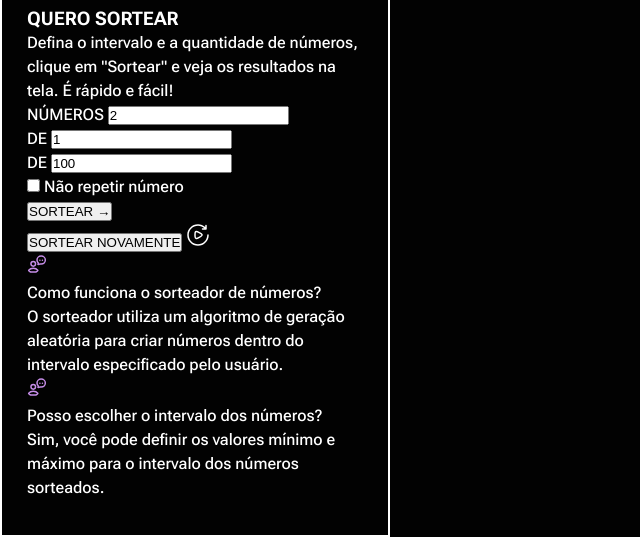
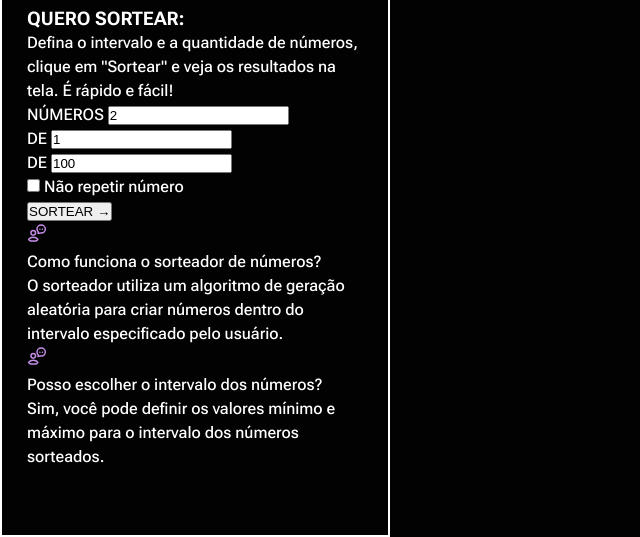
Before and after one commit to Raphagalv/Sorteador-de-n-meros, a plain HTML site: page index.html in a window 1280 px wide. Shown: the part 263-800 px from the top of the page, without its empty margins (0-640 px from the left). Drawn offline with Linux system fonts and the light colour scheme.

Commit message:
Form estilizado

```diff
--- a/index.html
+++ b/index.html
@@ -30,13 +30,14 @@
             </div>
         </header>
 
-        <section>
+
+        <form>
             <div class="info-sorteio">
-                <h3>QUERO SORTEAR</h3>
+                <h3>QUERO SORTEAR:</h3>
                 <p>Defina o intervalo e a quantidade de números, clique em "Sortear" e veja os resultados na tela. É
                     rápido e fácil!</p>
             </div>
-            <form id="sorteio">
+
             <div class="inputs">
                 <div class="campo">
                     <label for="qtd">NÚMEROS</label>
@@ -53,7 +54,6 @@
                     <input type="number" id="max" value="100">
                 </div>
             </div>
-
             <!-- TOGGLE -->
             <div class="toggle">
                 <input type="checkbox" id="no-repeat">
@@ -64,9 +64,11 @@
             <button type="submit" class="btn-sortear">
                 SORTEAR →
             </button>
+        </form>
 
 
-                <div class="inputs hidden">
+
+        <!-- <div class="inputs hidden">
             <h4>RESULTADO DO SORTEIO</h4>
 
             <div class="campo">
@@ -77,16 +79,11 @@
 
 
         <div>
-                    <button type="submit" class="btn-sortear">
+            <button type="submit" class="btn-sortear hidden">
                 SORTEAR NOVAMENTE
+                <img src="assets/replay.svg" alt="">
             </button>
-                    <img src="assets/replay.svg" alt="">
-                </div>
-
-
-
-            </form>
-        </section>
+        </div> -->
 
         <section>
             <div>
```
Lines whose indentation alone changed are shown as unchanged.
